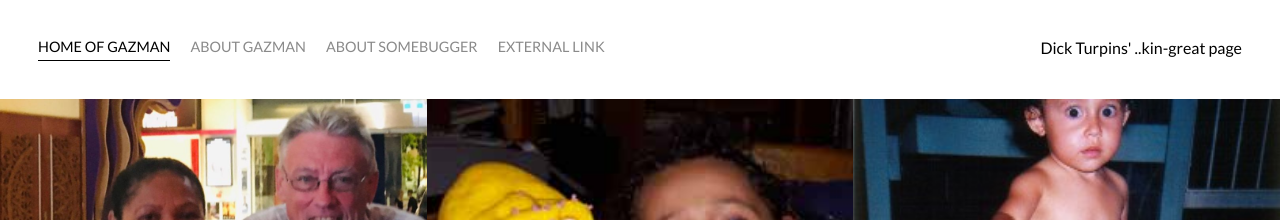
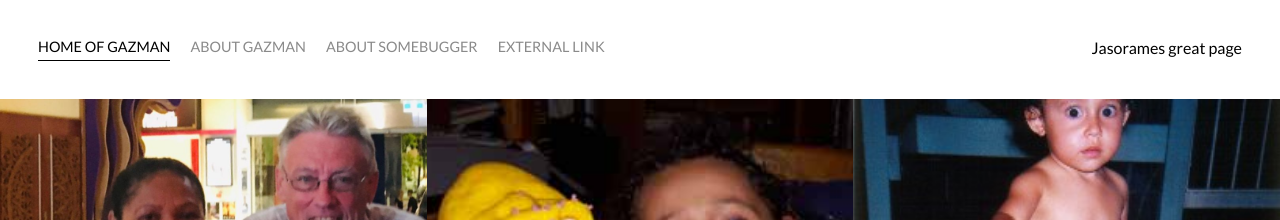
Before and after one commit to jasorame/family-website, a plain HTML site: page index.html in a window 1280 px wide. Shown: the top 220 px of the page. Drawn offline with Linux system fonts and the light colour scheme.

Commit message:
Update index.html

```diff
--- a/index.html
+++ b/index.html
@@ -37,7 +37,7 @@
 
       <div class="right-side">
         <div class="brand">
-          Dick Turpins' ..kin-great page<!--INPUT-->
+          Jasorames great page<!--INPUT-->
         </div>
       </div>
     </div>
```
